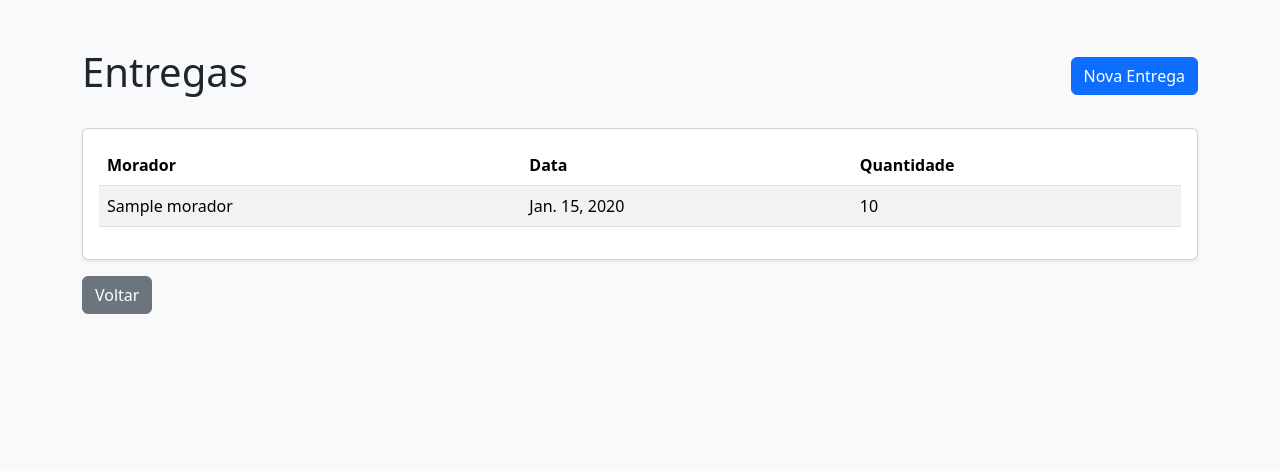
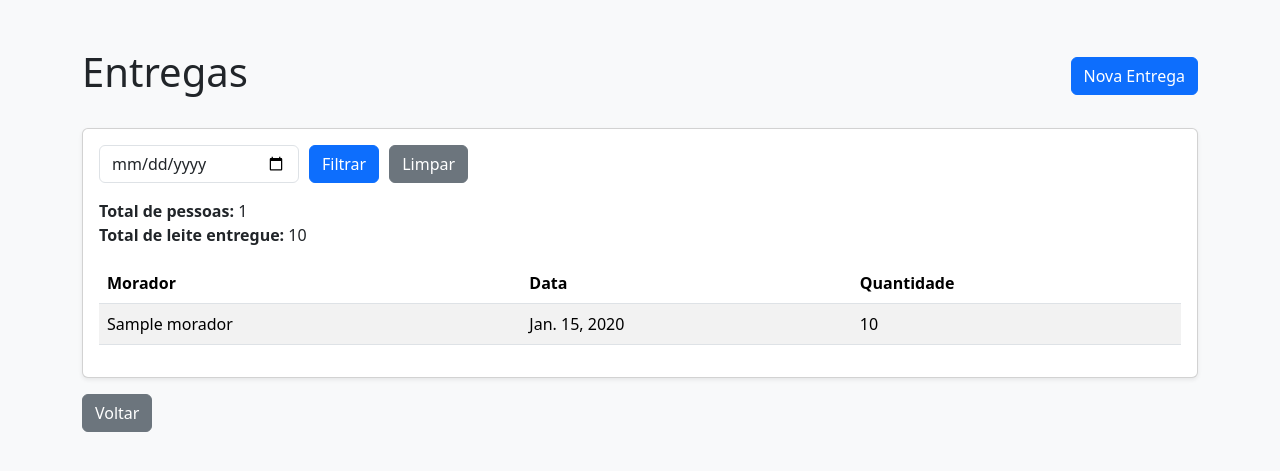
Before and after one commit to Clayyton36/sistema-controle-leite, a Django app: page /entregas/ in a window 1280 px wide. Shown: the top 471 px of the page. Run offline with Django 5.2, Linux system fonts and the light colour scheme; tables that the repository leaves empty hold one stand-in row (values such as "Sample post").

Commit message:
Filtro por data funcionando, totais de entrega e ajuste do NIS

```diff
--- a/entregas/views.py
+++ b/entregas/views.py
@@ -1,11 +1,33 @@
 from django.shortcuts import render, redirect
+from django.db.models import Sum
+from datetime import datetime
 from .models import Entrega
 from .forms import EntregaForm
 
 
 def lista_entregas(request):
-    entregas = Entrega.objects.all()
-    return render(request, 'entregas/lista.html', {'entregas': entregas})
+    entregas = Entrega.objects.all().order_by('-data_entrega')
+
+    data_filtro = request.GET.get('data')
+    total_pessoas = 0
+    total_leite = 0
+
+    if data_filtro:
+        try:
+            data_obj = datetime.strptime(data_filtro, '%Y-%m-%d').date()
+            entregas = entregas.filter(data_entrega=data_obj)
+        except ValueError:
+            pass
+
+    total_pessoas = entregas.count()
+    total_leite = entregas.aggregate(Sum('quantidade'))['quantidade__sum'] or 0
+
+    return render(request, 'entregas/lista.html', {
+        'entregas': entregas,
+        'total_pessoas': total_pessoas,
+        'total_leite': total_leite,
+        'data_filtro': data_filtro,
+    })
 
 
 def cadastrar_entrega(request):
--- a/moradores/models.py
+++ b/moradores/models.py
@@ -1,5 +1,4 @@
 from django.db import models
-
 
 class Morador(models.Model):
     nome = models.CharField(max_length=100)
@@ -9,5 +8,5 @@ class Morador(models.Model):
     data_cadastro = models.DateField(auto_now_add=True)
     ativo = models.BooleanField(default=True)
 
-    def _str_(self):
-        return self.nome
+    def __str__(self):
+        return f"{self.nome} - {self.nis}"
--- a/templates/entregas/lista.html
+++ b/templates/entregas/lista.html
@@ -17,6 +17,21 @@
 
     <div class="card shadow-sm">
         <div class="card-body">
+            <!-- FILTRO -->
+        <form method="get" class="mb-3">
+            <div style="display: flex; gap: 10px; align-items: center;">
+                <input type="date" name="data" value="{{ data_filtro }}" class="form-control" style="max-width: 200px;">
+                <button type="submit" class="btn btn-primary">Filtrar</button>
+                <a href="{% url 'lista_entregas' %}" class="btn btn-secondary">Limpar</a>
+            </div>
+        </form>
+
+        <!-- RESUMO -->
+        <div class="mb-3">
+            <strong>Total de pessoas:</strong> {{ total_pessoas }} <br>
+            <strong>Total de leite entregue:</strong> {{ total_leite }}
+        </div>
+
 
             <table class="table table-striped">
                 <thead>
```
